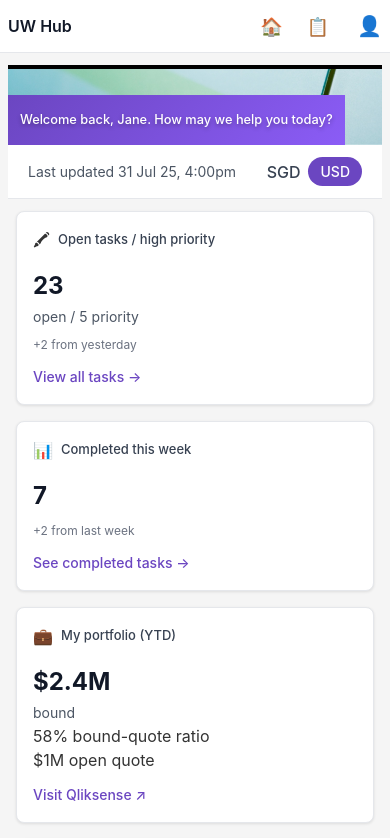
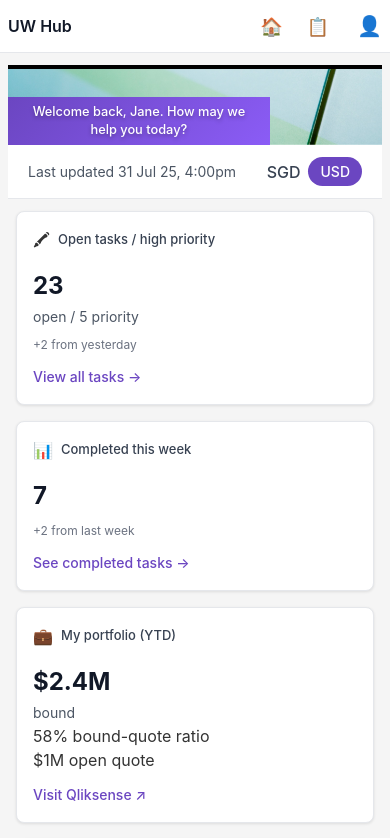
Before and after one commit to jpount/uwhub, an Angular app: page /dashboard in a window 390 px wide. Shown: the top 838 px of the page. Built offline with nearby package versions, Linux system fonts and the light colour scheme.

Commit message:
fix alignment issues

```diff
--- a/src/styles.scss
+++ b/src/styles.scss
@@ -1472,6 +1472,7 @@ body {
   .hero-image {
     height: 100%;
     top: 0;
+    border-top: 4px solid #000; /* Ensure black border */
 
     img {
       object-position: center bottom;
@@ -1479,13 +1480,15 @@ body {
   }
 
   .hero {
-    width: 85%;
+    width: 75%; /* Reduced width to show more black border */
     padding: 8px 12px;
     position: absolute;
     top: auto;
-    bottom: 0;
+    bottom: 0; /* Align to bottom with image */
+    left: 0; /* Align to left edge */
     height: auto;
-    min-height: 60px;
+    min-height: 50px;
+    max-height: calc(100% - 12px); /* Ensure it doesn't exceed container with black border */
   }
 
   .hero-title {
@@ -1670,6 +1673,7 @@ body {
   .hero-image {
     height: 100%;
     top: 0;
+    border-top: 4px solid #000; /* Ensure black border */
 
     img {
       object-position: center bottom;
@@ -1677,13 +1681,15 @@ body {
   }
 
   .hero {
-    width: 90%;
+    width: 70%; /* Further reduced for smaller screens */
     padding: 6px 10px;
     position: absolute;
     top: auto;
-    bottom: 0;
+    bottom: 0; /* Align to bottom with image */
+    left: 0; /* Align to left edge */
     height: auto;
-    min-height: 50px;
+    min-height: 45px;
+    max-height: calc(100% - 10px); /* Ensure it doesn't exceed container with black border */
   }
 
   .hero-title {
@@ -1783,6 +1789,27 @@ body {
 @media (max-height: 568px) and (orientation: landscape) {
   .hero-container {
     min-height: 60px;
+    position: relative;
+  }
+
+  .hero-image {
+    height: 100%;
+    top: 0;
+
+    img {
+      object-position: center bottom;
+    }
+  }
+
+  .hero {
+    position: absolute;
+    bottom: 0; /* Align to bottom */
+    top: auto;
+    left: 0;
+    width: 65%;
+    height: auto;
+    min-height: 40px;
+    padding: 6px 12px;
   }
 
   .hero-title {
@@ -1801,6 +1828,29 @@ body {
   .cards-grid {
     grid-template-columns: repeat(2, 1fr);
     gap: 12px;
+  }
+}
+
+/* Mobile Landscape Mode (any mobile device in landscape) */
+@media (max-width: 768px) and (orientation: landscape) {
+  .hero-container {
+    position: relative;
+  }
+
+  .hero {
+    position: absolute;
+    bottom: 0; /* Force bottom alignment */
+    top: auto;
+    left: 0;
+    width: 65%;
+    height: auto;
+    padding: 8px 16px;
+  }
+
+  .hero-image {
+    img {
+      object-position: center bottom;
+    }
   }
 }
 
```
